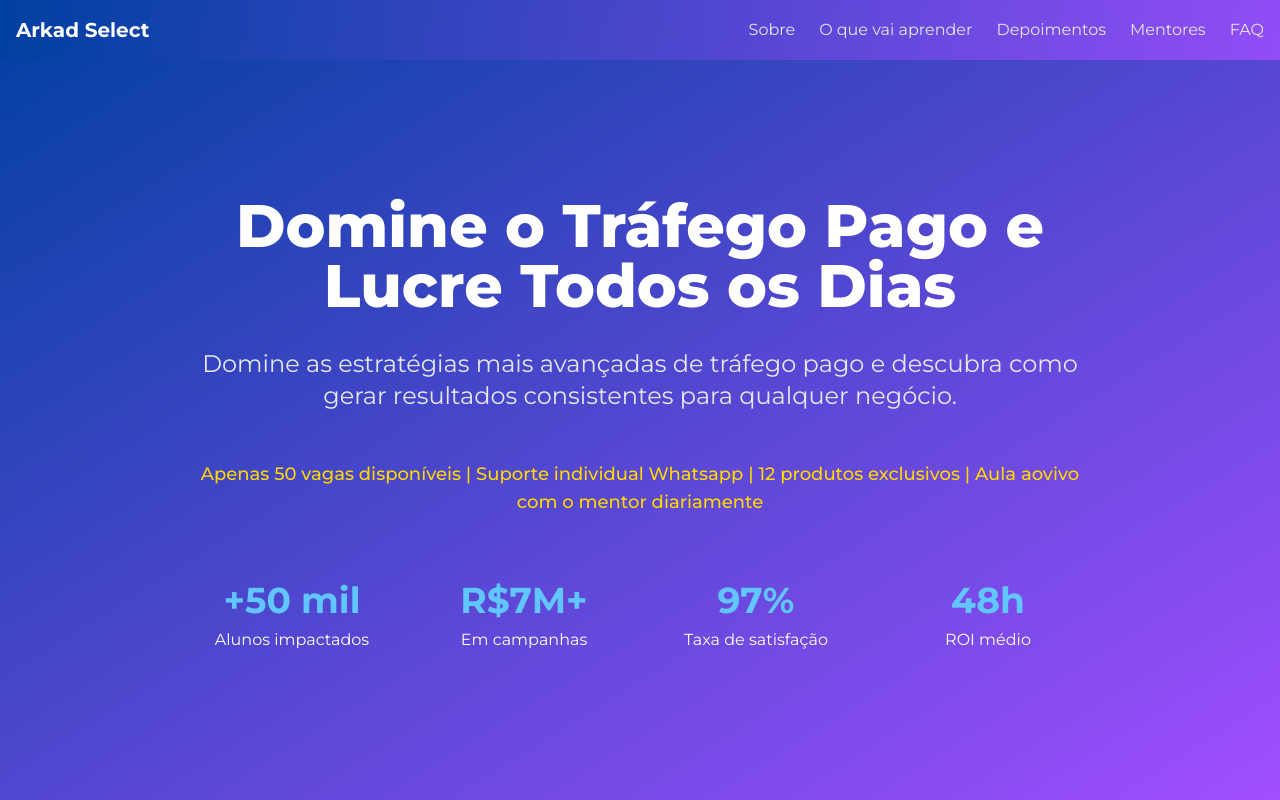
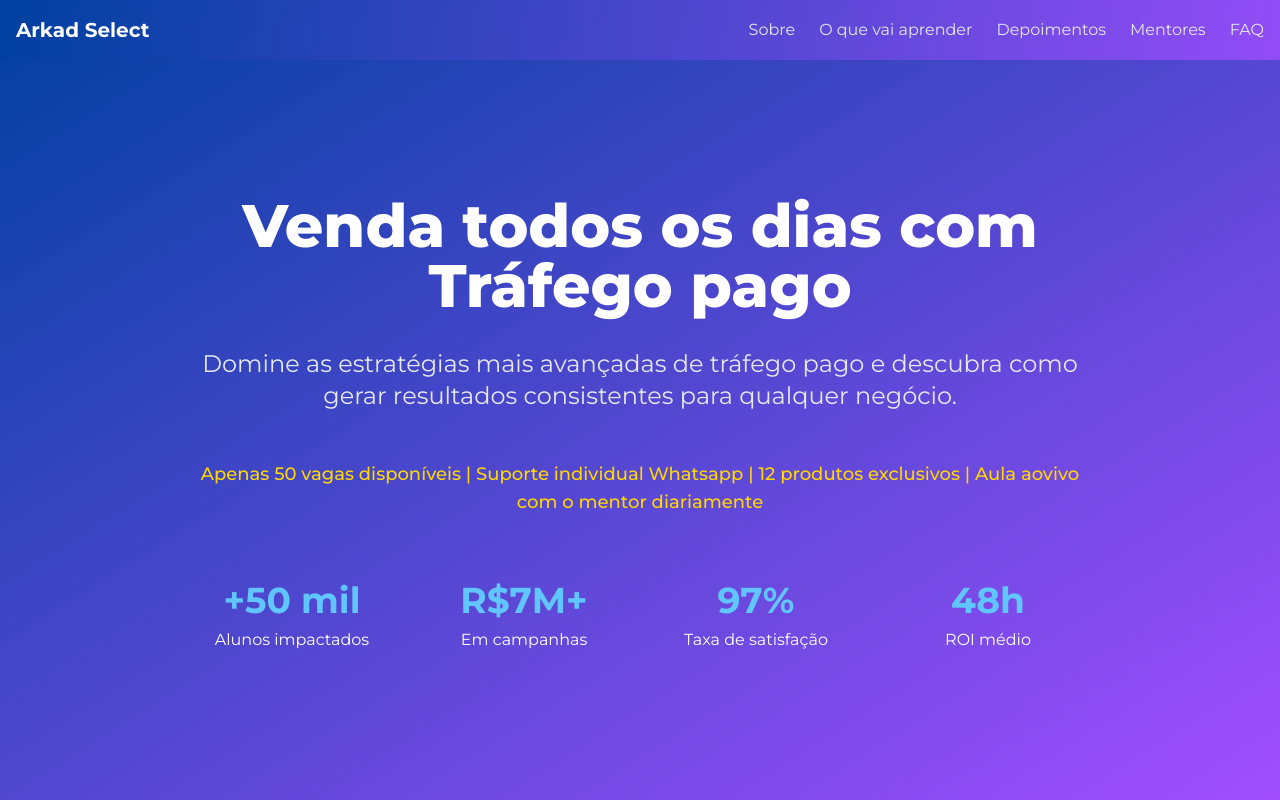
Before and after one commit to castromentor01/mentoriaarkadselect, a React (Vite) app: page / in a window 1280 px wide. Shown: the top 800 px of the page. Built offline with nearby package versions, Linux system fonts and the light colour scheme.

Commit message:
Update HeroSection.tsx

```diff
--- a/src/components/HeroSection.tsx
+++ b/src/components/HeroSection.tsx
@@ -7,7 +7,7 @@ const HeroSection: React.FC = () => {
       <div className="container mx-auto px-4">
         <div className="max-w-4xl mx-auto text-center">
           <h1 className="text-4xl md:text-5xl lg:text-6xl font-extrabold mb-8 leading-tight">
-            Domine o Tráfego Pago e Lucre Todos os Dias
+            Venda todos os dias com Tráfego pago
           </h1>
 
           <p className="text-xl md:text-2xl text-gray-200 mb-12 leading-relaxed">
```
